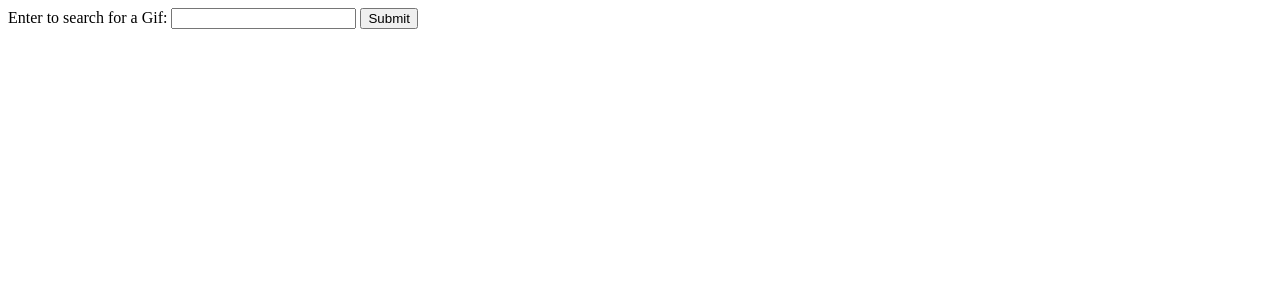
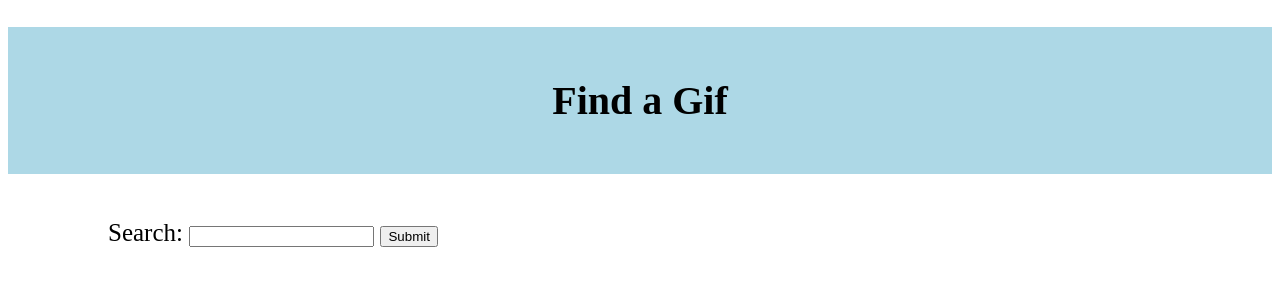
Before and after one commit to briandmpls/ajax_weekend_assignment, a plain HTML site: page index.html in a window 1280 px wide. Drawn offline with Linux system fonts and the light colour scheme.

Commit message:
add css styling

```diff
--- a/index.html
+++ b/index.html
@@ -6,7 +6,7 @@
 	<meta charset="utf-8">
 
 	<title></title>
-
+	<link href="style.css" rel="stylesheet">
 	<script src=jquery.min.js></script>
 	<script src="app.js"></script>
 
@@ -14,10 +14,10 @@
 </head>
 
 <body>
-
+	<h1> Find a Gif </h1><br/>
 
 	<form>
-  Enter to search for a Gif:
+ Search:
   <input type="search" class= "inputText">
   <input type="submit" class = "submitButton">
 </form>
--- /dev/null
+++ b/style.css
@@ -0,0 +1,21 @@
+h1 {
+	text-align: center;
+	background-color: lightblue;
+	font-size: 40px;
+	padding: 50px;
+}
+
+
+form {
+	padding-left: 100px;
+	font-size: 25px;
+}
+
+
+img{
+	display: block;
+	margin-left: auto;
+	margin-right: auto;
+
+
+}
```
